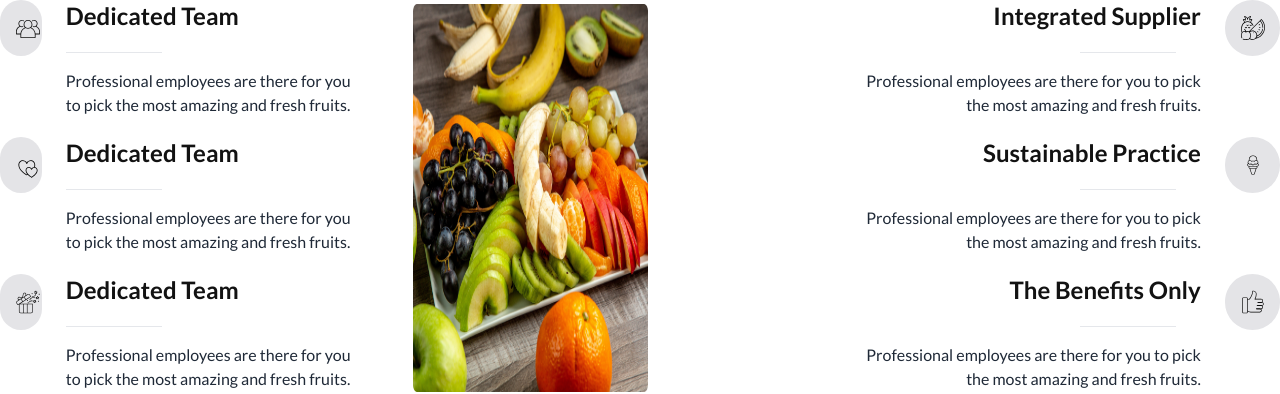
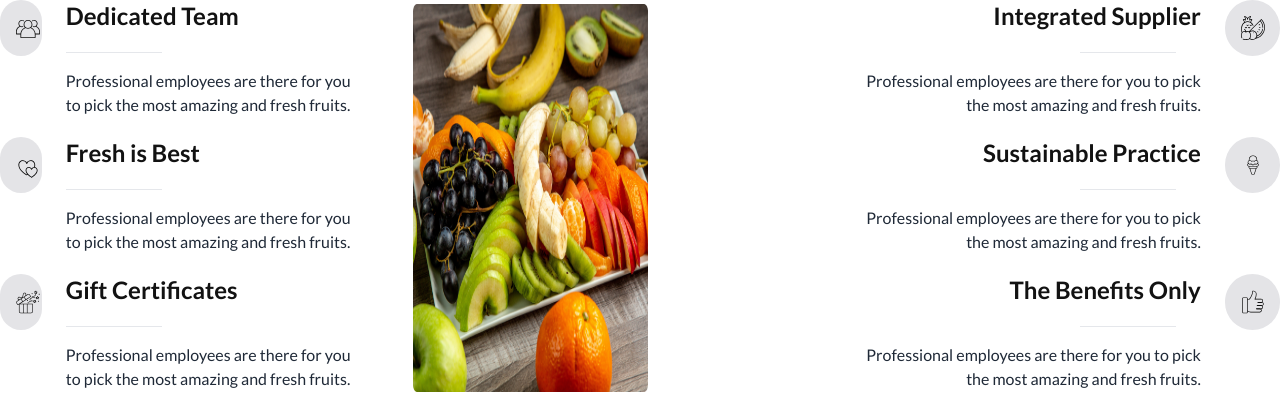
Before and after one commit to milu3939/fruits-website, a plain HTML site: page index.html in a window 1280 px wide. Shown: the part 3259-3653 px from the top of the page. Drawn offline with nearby package versions, Linux system fonts and the light colour scheme.

Commit message:
last commit

```diff
--- a/index.html
+++ b/index.html
@@ -474,7 +474,7 @@
                 </svg>
               </div>
               <div class="text-center lg:text-start">
-                <h4 class="text-2xl font-extrabold text-text-black">Dedicated Team</h4>
+                <h4 class="text-2xl font-extrabold text-text-black">Fresh is Best</h4>
                 <hr class="w-24 mt-5 mb-4  bg-[#121212cc] ml-36 md:ml-80 lg:ml-0">
                 <p class="text-base font-medium px-16 lg:px-0">Professional employees are there for you to pick the most amazing and fresh fruits.</p>
               </div>
@@ -504,7 +504,7 @@
                 </svg>
               </div>
               <div class="text-center lg:text-start">
-                <h4 class="text-2xl font-extrabold text-text-black">Dedicated Team</h4>
+                <h4 class="text-2xl font-extrabold text-text-black">Gift Certificates</h4>
                 <hr class="w-24 mt-5 mb-4  bg-[#121212cc] ml-36 md:ml-80 lg:ml-0">
                 <p class="text-base font-medium px-16 lg:px-0">Professional employees are there for you to pick the most amazing and fresh fruits.</p>
               </div>
```
